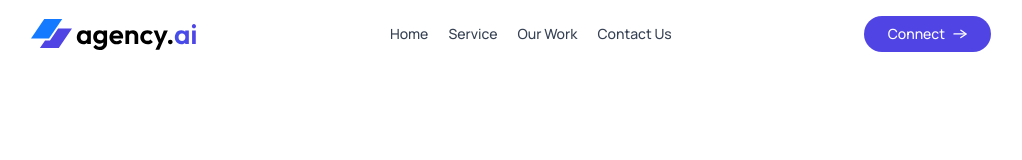
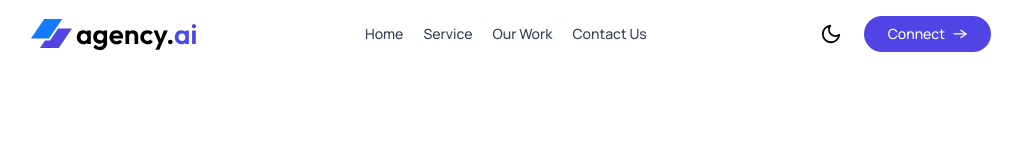
Before and after one commit to Rifandiysf/agency-ai-Pelatihan-BBPVP, a React (Vite) app: page / in a window 1280 px wide. Shown: the top 160 px of the page, without its empty margins (129-1151 px from the left). Built offline with nearby package versions, Linux system fonts and the light colour scheme.

Commit message:
feat: Dark mode

```diff
--- a/src/components/Navbar.jsx
+++ b/src/components/Navbar.jsx
@@ -1,5 +1,6 @@
 import { useState } from "react";
 import assets from "../assets/assets";
+import ThemeToggleBtn from "./themeToggleBtn";
 
 const Navbar = ({ theme, setTheme }) => {
     const [sidebarOpen, setSidebarOpen] = useState(false)
@@ -28,7 +29,8 @@
                     </a>
                 </div>
                 <div className="flex items-center gap-2 sm:gap-4">
-                    <img src={theme === 'dark' ? assets.menu_icon_dark : assets.menu_icon} onClick={() => setSidebarOpen(true)} className="w-8 sm:hidden"/>
+                    <ThemeToggleBtn theme={theme} setTheme={setTheme} />
+                    <img src={theme === 'dark' ? assets.menu_icon_dark : assets.menu_icon} onClick={() => setSidebarOpen(true)} className="w-8 sm:hidden" />
                     <a
                         href="#contact-us"
                         className="text-sm max-sm:hidden flex items-center gap-2 bg-primary text-white px-6 py-2 rounded-full cursor-pointer hover:scale-103 transition-all"
--- /dev/null
+++ b/src/components/ThemeToggleBtn.jsx
@@ -0,0 +1,30 @@
+import { useEffect } from 'react'
+import assets from '../assets/assets'
+
+const ThemeToggleBtn = ({theme, setTheme}) => {
+    useEffect(() => {
+        const preferensDarkMode = window.matchMedia('(prefers-color-scheme: dark)').matches
+        setTheme(theme || (preferensDarkMode ? 'dark' : 'light'))
+    }, [])
+
+    useEffect(() => {
+        if (theme === 'dark') {
+            document.documentElement.classList.add('dark')
+        } else {
+            document.documentElement.classList.remove('dark')
+        }
+        localStorage.setItem('theme', theme)
+    }, [theme])
+
+    return (
+        <button>
+            {theme === 'dark' ? (
+                <img onClick={() => setTheme('light')} src={assets.sun_icon} className='size-8.5 p-1.5 border-gray-500 rounded-full'/>
+            ) : (
+                <img onClick={() => setTheme('dark')} src={assets.moon_icon} className='size-8.5 p-1.5 border-gray-500 rounded-full'/>
+            )}
+        </button>
+    )
+}
+
+export default ThemeToggleBtn
```
